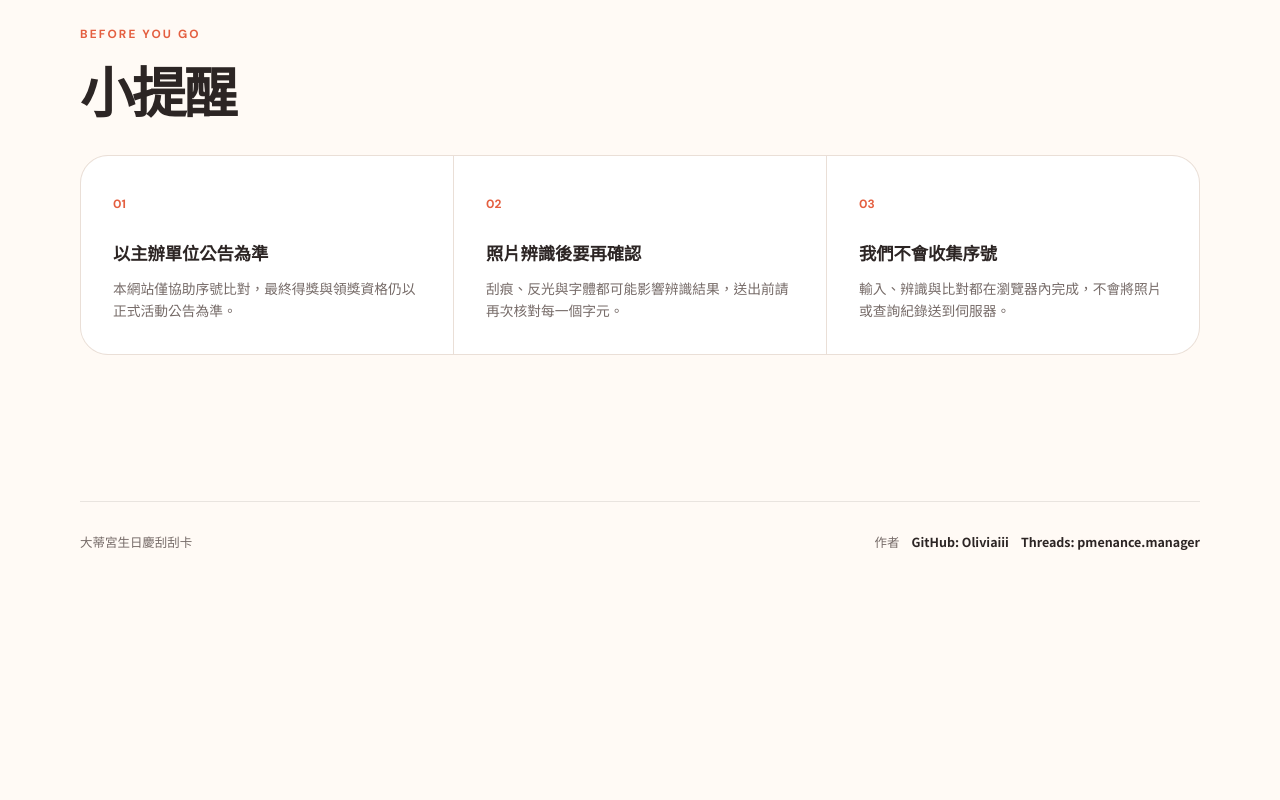
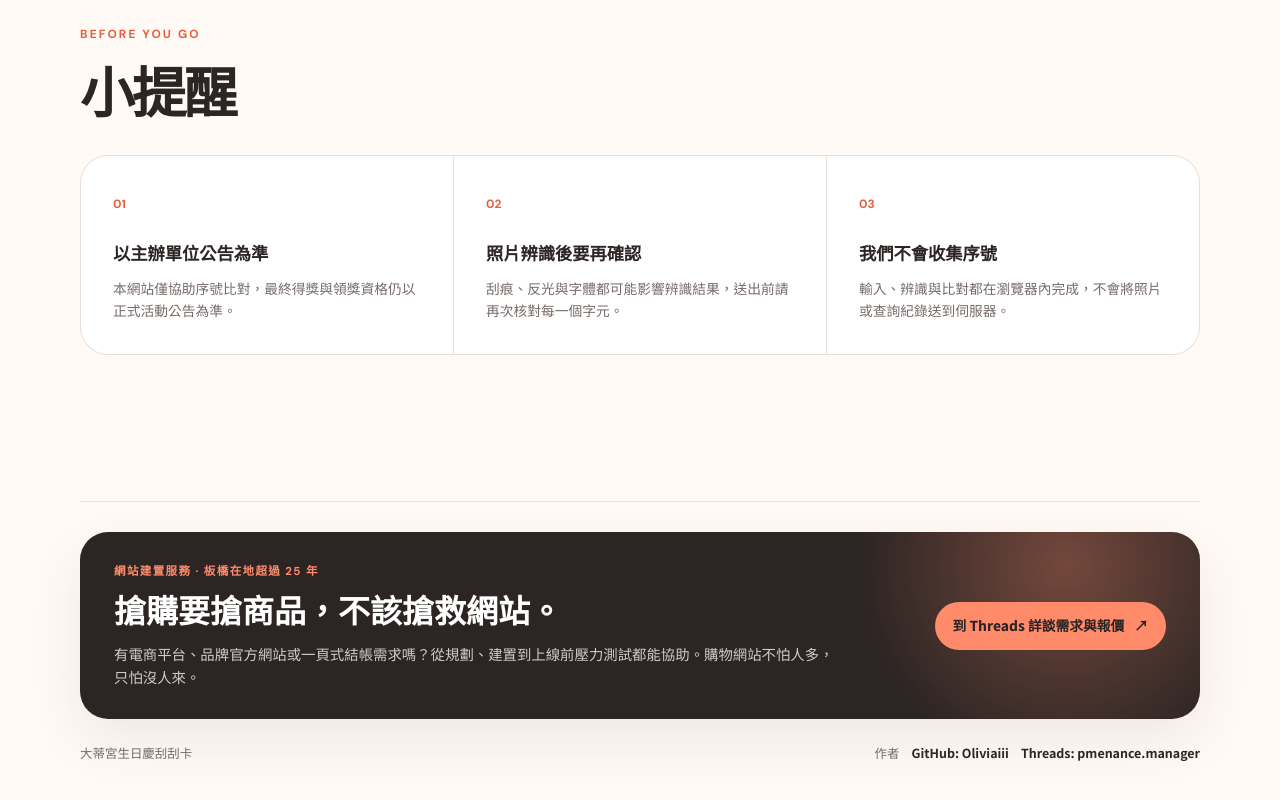
Before and after one commit to Oliviaiii/52dd2026hbd, a website with bundled scripts: page index.html in a window 1280 px wide. Shown: the part 3731-4531 px from the top of the page. Before the commit the page ends 4326 px from the top, so only its background shows below. Built offline with nearby package versions, Linux system fonts and the light colour scheme.

Commit message:
新增【頁尾】網站建置服務廣告與聯絡入口

```diff
--- a/assets/css/styles.css
+++ b/assets/css/styles.css
@@ -1256,12 +1256,79 @@ td:first-child {
 }
 
 footer {
+  padding: 30px 0 42px;
+  color: var(--muted);
+  border-top: 1px solid rgba(44, 37, 36, 0.1);
+  font-size: 0.78rem;
+}
+
+.service-promo {
+  display: grid;
+  grid-template-columns: minmax(0, 1fr) auto;
+  gap: 28px;
+  align-items: center;
+  padding: 30px 34px;
+  color: #fffaf5;
+  background:
+    radial-gradient(circle at 88% 18%, rgba(255, 139, 106, 0.34), transparent 13rem),
+    var(--ink);
+  border-radius: var(--radius-lg);
+  box-shadow: var(--shadow);
+}
+
+.service-promo__copy {
+  max-width: 720px;
+}
+
+.service-promo__eyebrow {
+  margin: 0 0 8px;
+  color: var(--peach);
+  font-family: "DM Sans", "Noto Sans TC", sans-serif;
+  font-size: 0.72rem;
+  font-weight: 700;
+  letter-spacing: 0.12em;
+}
+
+.service-promo h2 {
+  margin: 0;
+  color: #fff;
+  font-size: clamp(1.35rem, 3vw, 2rem);
+  line-height: 1.3;
+}
+
+.service-promo__copy > p:last-child {
+  margin: 11px 0 0;
+  color: rgba(255, 250, 245, 0.78);
+  font-size: 0.9rem;
+}
+
+.service-promo__cta {
+  display: inline-flex;
+  gap: 10px;
+  align-items: center;
+  justify-content: center;
+  min-height: 48px;
+  padding: 11px 18px;
+  color: var(--ink);
+  background: var(--peach);
+  border-radius: 999px;
+  font-size: 0.86rem;
+  font-weight: 800;
+  text-decoration: none;
+  white-space: nowrap;
+  transition: background 160ms ease, transform 160ms ease;
+}
+
+.service-promo__cta:hover {
+  color: var(--ink);
+  background: #ffab91;
+  transform: translateY(-2px);
+}
+
+.footer-meta {
   display: flex;
   justify-content: space-between;
-  padding: 30px 0 42px;
-  color: var(--muted);
-  border-top: 1px solid rgba(44, 37, 36, 0.1);
-  font-size: 0.78rem;
+  padding-top: 24px;
 }
 
 .author-links {
@@ -1457,8 +1524,7 @@ footer {
   }
 
   .input-footer,
-  .photo-preview__actions,
-  footer {
+  .photo-preview__actions {
     align-items: flex-start;
     flex-direction: column;
   }
@@ -1467,8 +1533,21 @@ footer {
     width: 100%;
   }
 
-  footer {
+  .service-promo {
+    grid-template-columns: 1fr;
+    gap: 20px;
+    padding: 26px 22px;
+  }
+
+  .service-promo__cta {
+    width: 100%;
+    white-space: normal;
+  }
+
+  .footer-meta {
     gap: 5px;
+    align-items: flex-start;
+    flex-direction: column;
   }
 
   .author-links {
--- a/index.html
+++ b/index.html
@@ -353,13 +353,35 @@
       </section>
     </main>
 
-    <footer>
+    <footer class="site-footer">
+      <aside class="service-promo" aria-labelledby="service-promo-title">
+        <div class="service-promo__copy">
+          <p class="service-promo__eyebrow">網站建置服務 · 板橋在地超過 25 年</p>
+          <h2 id="service-promo-title">搶購要搶商品，不該搶救網站。</h2>
+          <p>
+            有電商平台、品牌官方網站或一頁式結帳需求嗎？從規劃、建置到上線前壓力測試都能協助。購物網站不怕人多，只怕沒人來。
+          </p>
+        </div>
+        <a
+          class="service-promo__cta"
+          href="https://www.threads.com/@pmenance.manager?igshid=NTc4MTIwNjQ2YQ=="
+          target="_blank"
+          rel="noopener noreferrer"
+          aria-label="前往 Threads 洽談網站需求與報價（另開新視窗）"
+        >
+          到 Threads 詳談需求與報價
+          <span aria-hidden="true">↗</span>
+        </a>
+      </aside>
+
+      <div class="footer-meta">
         <span id="footer-name">生日刮刮卡中獎查詢</span>
         <span class="author-links">
           作者
           <a href="https://github.com/Oliviaiii" target="_blank" rel="noopener noreferrer">GitHub: Oliviaiii</a>
           <a href="https://www.threads.com/@pmenance.manager?igshid=NTc4MTIwNjQ2YQ==" target="_blank" rel="noopener noreferrer">Threads: pmenance.manager</a>
         </span>
+      </div>
     </footer>
 
     <dialog id="image-dialog" class="image-dialog" aria-labelledby="image-dialog-title">
```
Also changed, not shown: tests/site-meta.test.js (+9 -0 lines). Lines whose indentation alone changed are shown as unchanged.
